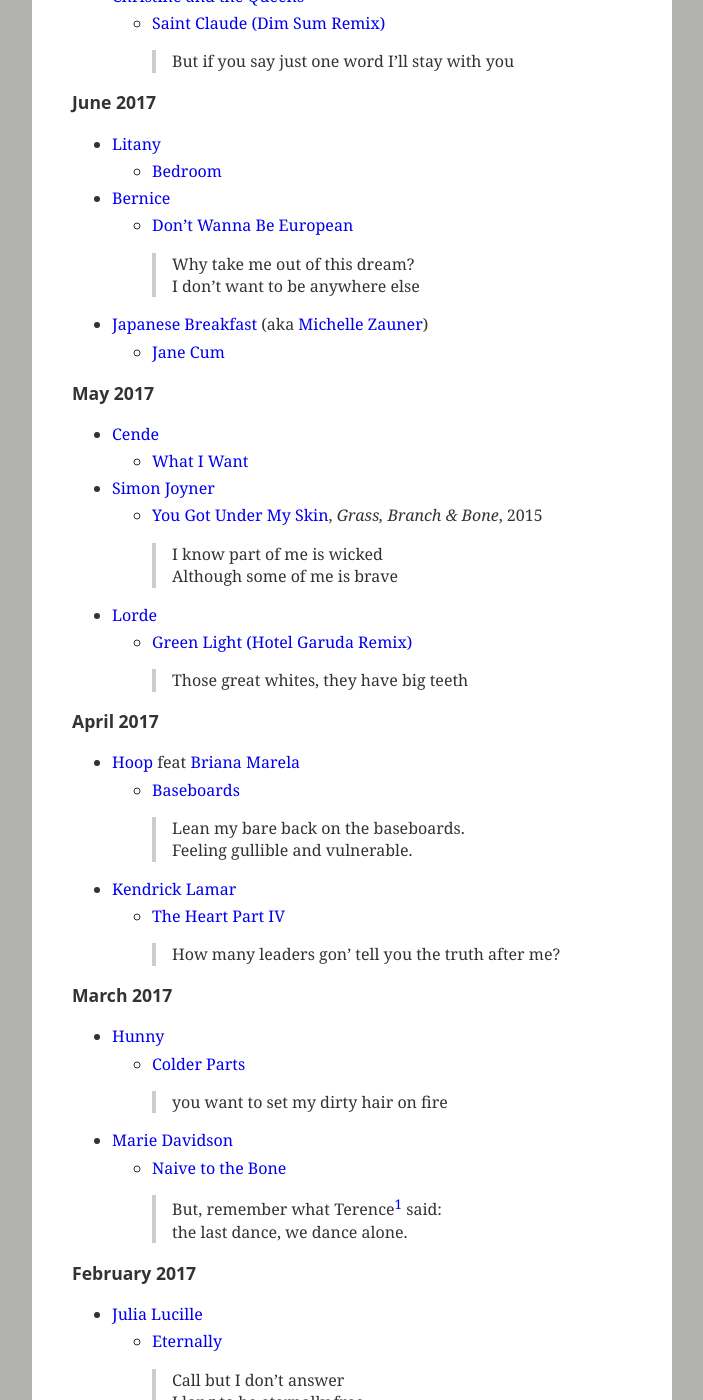
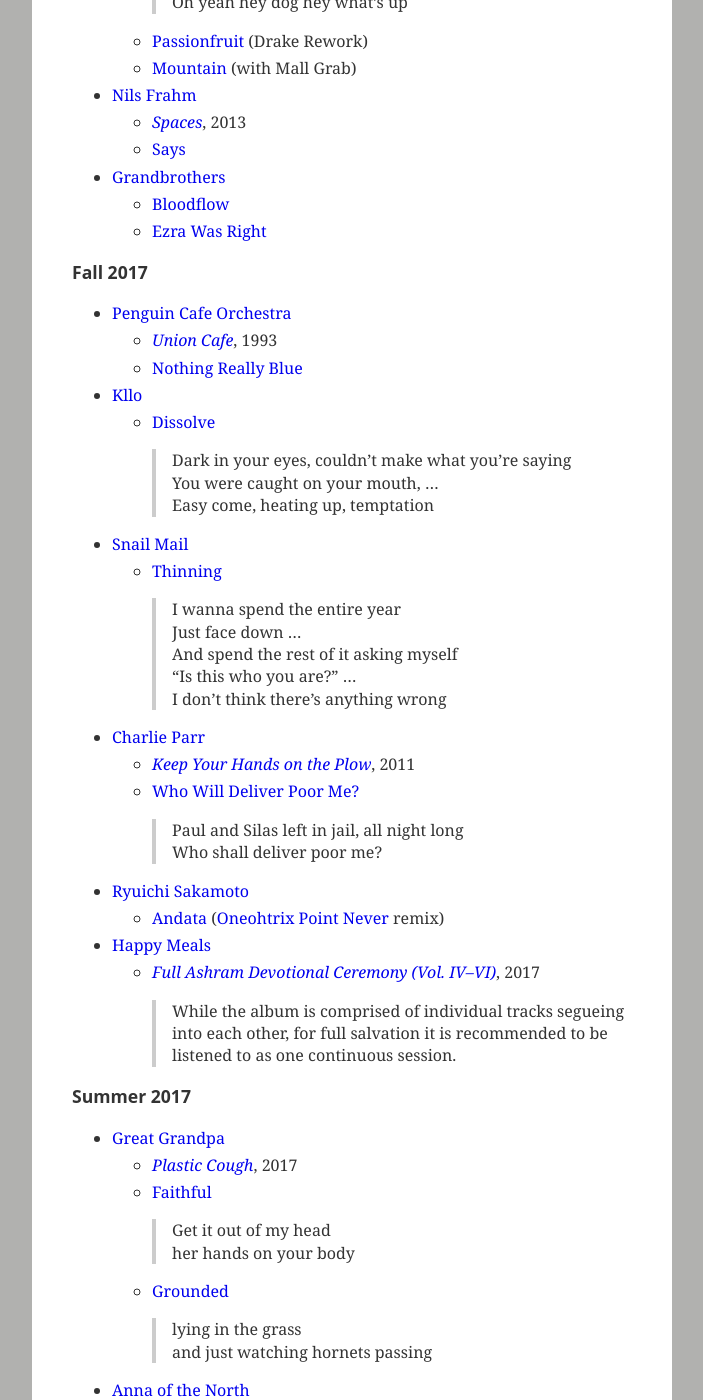
Before and after one commit to coltongrainger/blog, a Jekyll site: the page built from _posts/2017-12-14-music.md, in a window 1280 px wide and 1400 px high, scrolled down 439 px. Shown: the whole window, without its empty margins (288-991 px from the left). Built offline with Jekyll 4.4.1, drawn with Linux system fonts in a browser that asks for light colours; our own code applies the rules of GitHub Pages for plain Markdown files; some of the changed text lies outside the part shown.

Commit message:
finish music to present, remove extra file in main dir

```diff
--- a/_posts/2017-12-14-music.md
+++ b/_posts/2017-12-14-music.md
@@ -10,32 +10,86 @@
 
 ## Chronology
 
-Songs are contemporary (unless specified).
+Songs are contemporary, unless specified.
 
-### July 2017
+### Winter 2017--2018
 
+- [Yaeji](https://en.wikipedia.org/wiki/Yaeji)
+	- [Raingurl](https://hypem.com/track/2pqt3/yaeji+-+raingurl+)
+	> And my glasses foggin’ up <br>
+	Oh yeah hey dog hey what’s up
+	- [Passionfruit](https://hypem.com/track/2n2vc/Yaeji+-+Passionfruit+%28Drake+Rework%29+) (Drake Rework)
+	- [Mountain](https://hypem.com/track/2jd8b/Mall+Grab+-+Mountain+%28With+Yaeji%29) (with Mall Grab)
+- [Nils Frahm](https://en.wikipedia.org/wiki/Nils_Frahm)
+	- *[Spaces](https://en.wikipedia.org/wiki/Nils_Frahm)*, 2013
+	- [Says](https://hypem.com/track/1zdnd/Nils+Frahm+-+Says)
++ [Grandbrothers](https://www.grandbrothersmusic.com/)
+	- [Bloodflow](https://hypem.com/track/2pjqm/Grandbrothers+-+Bloodflow)
+	- [Ezra Was Right](https://hypem.com/track/1zh98/grandbrothers+-+Ezra+was+Right)
+
+### Fall 2017
+
+- [Penguin Cafe Orchestra](https://en.wikipedia.org/wiki/Penguin_Cafe_Orchestra)
+	- *[Union Cafe](https://en.wikipedia.org/wiki/Penguin_Cafe_Orchestra#Studio_albums)*, 1993
+	- [Nothing Really Blue](https://hypem.com/track/2pqw3/Penguin+Cafe+Orchestra+-+Nothing+Really+Blue#)
++ [Kllo](https://kllosounds.bandcamp.com/)
+	- [Dissolve](https://hypem.com/track/2peba/Kllo+-+Dissolve)
+	> Dark in your eyes, couldn't make what you're saying <br>
+	You were caught on your mouth, &hellip; <br>
+	Easy come, heating up, temptation
++ [Snail Mail](https://snailmailbaltimore.bandcamp.com/)
+	- [Thinning](https://www.youtube.com/watch?v=sMRHo7jDgyA)
+	> I wanna spend the entire year <br>
+	Just face down &hellip; <br>
+	And spend the rest of it asking myself <br>
+	"Is this who you are?" &hellip; <br>
+	I don't think there's anything wrong
+- [Charlie Parr](https://en.wikipedia.org/wiki/Charlie_Parr)
+	- *[Keep Your Hands on the Plow](http://houseofmercyrecordings.com/albums/keepyourhandsontheplow.html)*, 2011
+	- [Who Will Deliver Poor Me?](https://hypem.com/track/22fc3)
+	> Paul and Silas left in jail, all night long <br>
+	Who shall deliver poor me?
+- [Ryuichi Sakamoto](https://en.wikipedia.org/wiki/Ryuichi_Sakamoto)
+	- [Andata](https://hypem.com/track/2nr3b/) ([Oneohtrix Point Never](https://en.wikipedia.org/wiki/Oneohtrix_Point_Never) remix)
++ [Happy Meals](https://twitter.com/yourhappymeals)
+	- *[Full Ashram Devotional Ceremony (Vol. IV--VI)](https://solow.bandcamp.com/album/full-ashram-devotional-ceremony-volumes-iv-vi)*, 2017
+	> While the album is comprised of individual tracks segueing into each other, for full salvation it is recommended to be listened to as one continuous session.
+
+### Summer 2017
+
++ [Great Grandpa](https://twitter.com/greatgrampsband)
+	- *[Plastic Cough](https://hypem.com/premiere/great+grandpa)*, 2017
+	- [Faithful](https://greatgrandpa.bandcamp.com/track/faithful)
+	> Get it out of my head <br>
+	her hands on your body
+	- [Grounded](https://greatgrandpa.bandcamp.com/track/grounded)
+	> lying in the grass <br>
+	and just watching hornets passing
 - [Anna of the North](https://en.wikipedia.org/wiki/Anna_of_the_North)
 	- [Had a Love](https://hypem.com/track/2jrbj/) (with [Vessels](https://en.wikipedia.org/wiki/Vessels_(band)))
 	- [The Dreamer](https://hypem.com/track/2dgkg/)
 - [Christine and the Queens](https://en.wikipedia.org/wiki/Christine_and_the_Queens)
 	- [Saint Claude (Dim Sum Remix)](https://hypem.com/track/26ye8)
 	> But if you say just one word I'll stay with you
-
-### June 2017
-
 + [Litany](https://itslitany.bandcamp.com/releases)
 	- [Bedroom](https://hypem.com/track/2n8ap)
+	> If you wanna come to my place then <br>
+	We can talk about the weather
 + [Bernice](https://bernice.bandcamp.com/music)
 	- [Don't Wanna Be European](https://www.youtube.com/watch?v=D7OeYbZI2Gg)
 	> Why take me out of this dream? <br>
 	I don't want to be anywhere else
 - [Japanese Breakfast](https://en.wikipedia.org/wiki/Japanese_Breakfast) (aka [Michelle Zauner](https://twitter.com/Jbrekkie))
 	- [Jane Cum](https://hypem.com/track/2keqf)
+	> Soulless animal keep feeding on my meat <br>
+	All my tiny bones between your teeth
 
-### May 2017
+### Spring 2017
 
 + [Cende](https://cende.bandcamp.com)
 	- [What I Want](https://hypem.com/track/2mp1c)
+	> I'm invisible <br>
+	As if you care at all
 - [Simon Joyner](https://en.wikipedia.org/wiki/Simon_Joyner)
 	- [You Got Under My Skin](https://hypem.com/track/29026), *Grass, Branch & Bone*, 2015
 	> I know part of me is wicked <br>
@@ -43,22 +97,17 @@
 - [Lorde](https://en.wikipedia.org/wiki/Lorde)
 	- [Green Light (Hotel Garuda Remix)](https://hypem.com/track/2mw94/)
 	> Those great whites, they have big teeth
-
-### April 2017
-
-- [Hoop](https://hoop.bandcamp.com/) feat [Briana Marela](http://www.brianamarela.com/)
++ [Hoop](https://hoop.bandcamp.com/) feat [Briana Marela](http://www.brianamarela.com/)
 	- [Baseboards](https://hypem.com/track/2mp4e)
 	> Lean my bare back on the baseboards. <br>
 	Feeling gullible and vulnerable.
 - [Kendrick Lamar](https://en.wikipedia.org/wiki/Kendrick_Lamar)
 	- [The Heart Part IV](https://www.youtube.com/watch?v=lbYIUnV8u7E)
 	> How many leaders gon' tell you the truth after me?
-
-### March 2017
-
-- [Hunny](http://www.hunnytheband.co/)
++ [Hunny](http://www.hunnytheband.co/)
 	- [Colder Parts](https://hypem.com/track/2hqmy)
-	> you want to set my dirty hair on fire
+	> You wanna set my dirty hair on fire <br>
+	You’re gonna stop my hurting
 - [Marie Davidson](https://en.wikipedia.org/wiki/Marie_Davidson)
 	- [Naive to the Bone](https://hypem.com/track/2jdze/)
 	> But, remember what Terence[^terence] said: <br>
@@ -66,9 +115,9 @@
 
 [^terence]: [Terence McKenna](https://en.wikipedia.org/wiki/Terence_McKenna), the "Timothy Leary of the '90s".
 
-### February 2017
+### Winter 2016--2017
 
-- [Julia Lucille](https://julialucille.bandcamp.com/)
++ [Julia Lucille](https://julialucille.bandcamp.com/)
 	- [Eternally](https://hypem.com/track/2m0h7/)
 	> Call but I don't answer <br>
 	I long to be eternally free
@@ -76,9 +125,6 @@
 	- [Scene Girl](https://hypem.com/track/2kp6k) (prod. [Knox Fortune](https://www.knoxfortune.com/))
 	> you was lookin' too good <br>
 	&hellip; started acting ugly
-
-### January 2017
-
 - [Why?](https://en.wikipedia.org/wiki/Why%3F_(American_band))
 	- [This Ole King](https://hypem.com/track/2k9y5/)
 	> Untethered layers <br>
@@ -113,16 +156,16 @@
 	Saw him driving down the 61' in early July <br>
 	White as a cotton field and sharp as a knife
 
-### November 2016
+### Fall 2016
 
-- [Mazde](https://www.google.com/search?&q=mazde)
++ [Mazde](https://www.google.com/search?&q=mazde)
 	- [Wicked Winds](https://hypem.com/track/2k0gq/)
-- [Fenne Lilly](https://www.google.com/search?q=fenne+lily)
++ [Fenne Lilly](https://www.google.com/search?q=fenne+lily)
 	- [Toe to Toe](https://www.youtube.com/watch?v=ToT27qMKVp0)
 	> So I'm changing all my days to make your night <br>
 	It's just not right <br>
 	And you tell me I'm a child
-- [Slumbers](https://slumbers.bandcamp.com)
++ [Slumbers](https://slumbers.bandcamp.com)
 	- [Battle](https://hypem.com/track/2jscn/Slumbers+-+Battle)
 	> Maybe I am satisfied and that's the problem <br>
 	Maybe I have too high expectations
```
Also changed, not shown: other parts of _posts/2017-12-14-music.md (+4 -7 lines), *ware.md (deleted).
